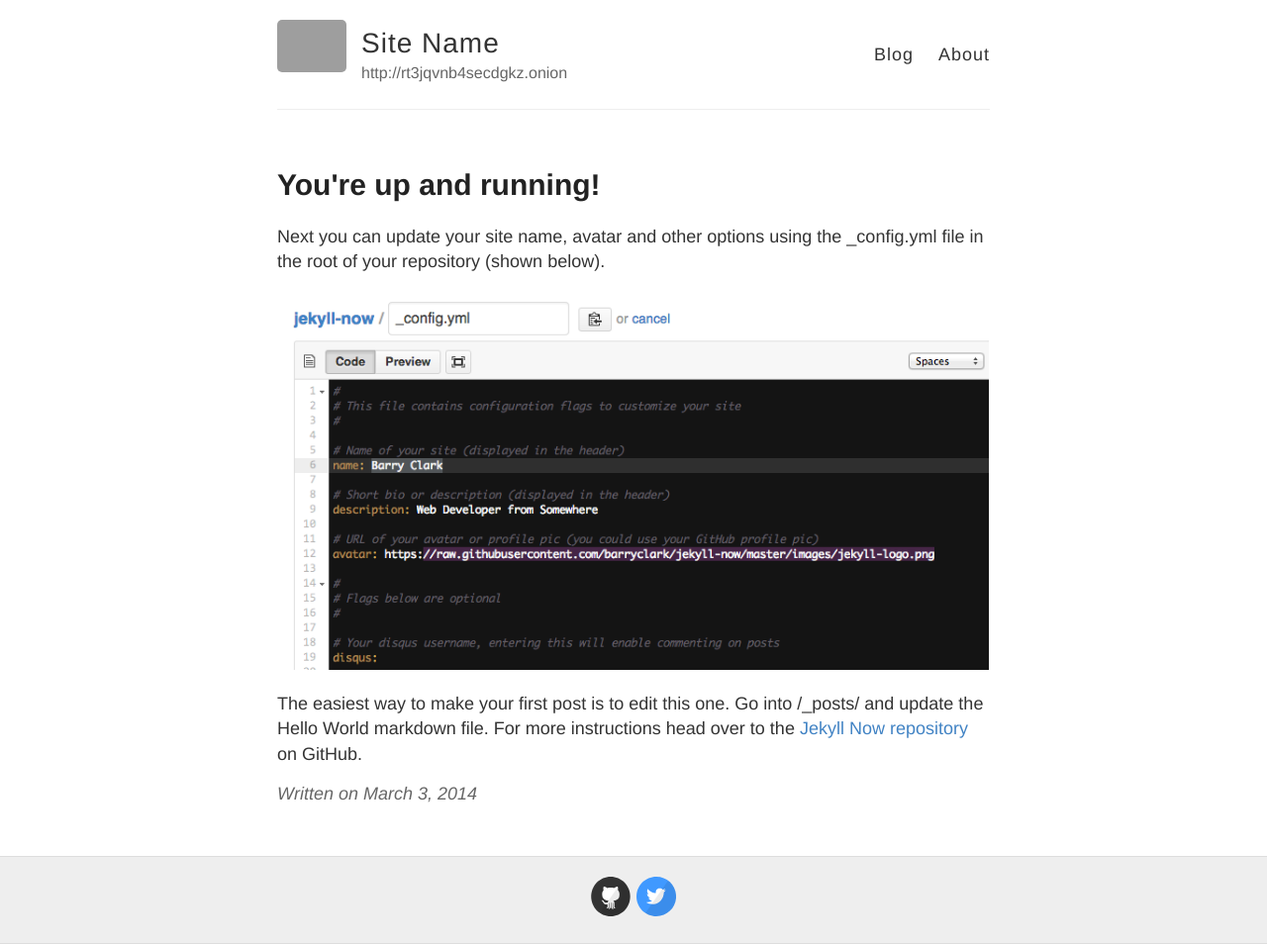
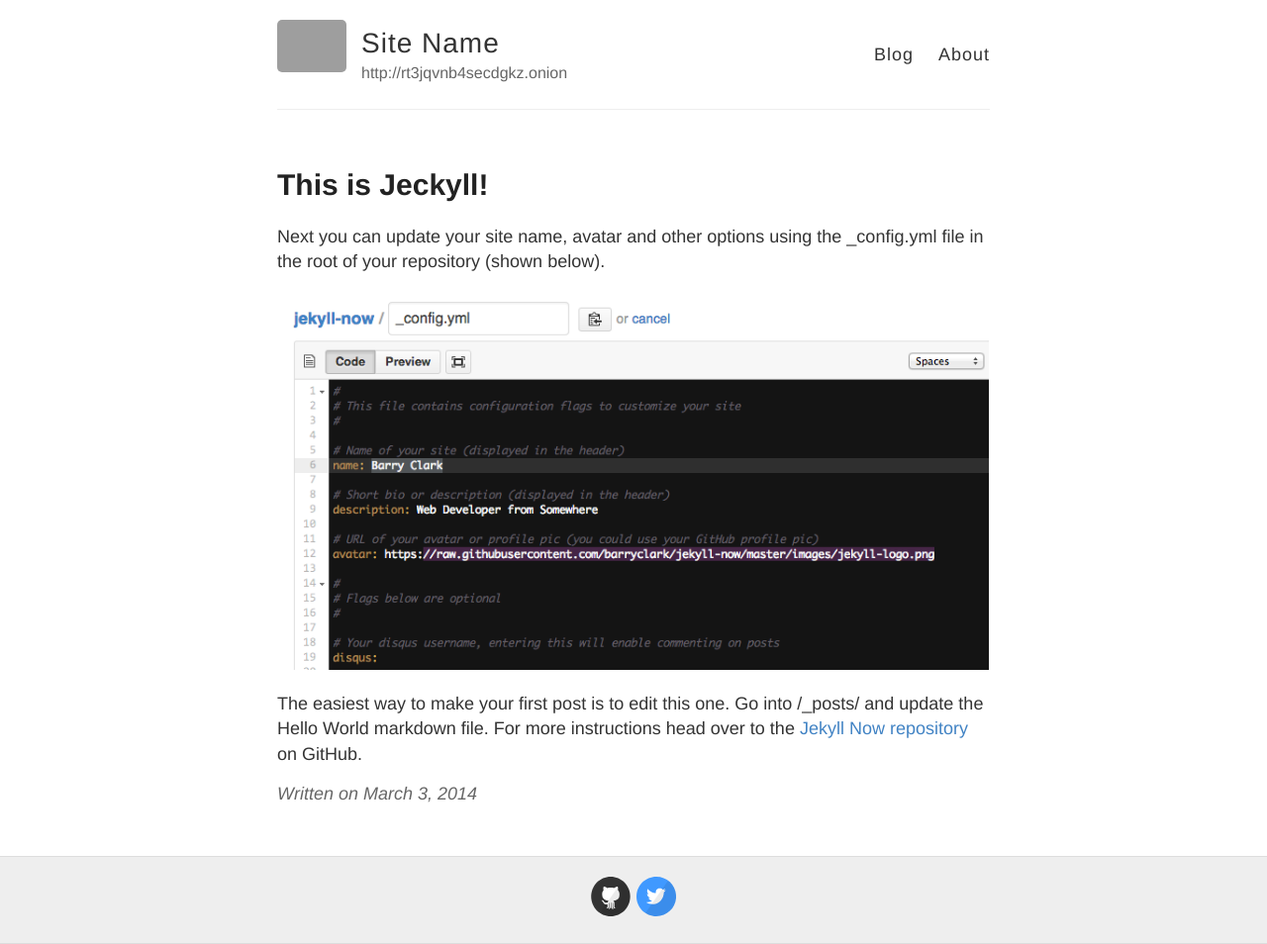
Before and after one commit to DrJekyllandMrHyde/bag, a Jekyll site: the page built from _posts/2014-3-3-Hello-World.md, in a window 1280 px wide. Shown: the whole page at 99% size. Built offline with Jekyll 4.4.1, drawn with Linux system fonts in a browser that asks for light colours; grey boxes are pictures that could not be loaded.

Commit message:
Update 2014-3-3-Hello-World.md

```diff
--- a/_posts/2014-3-3-Hello-World.md
+++ b/_posts/2014-3-3-Hello-World.md
@@ -1,6 +1,6 @@
 ---
 layout: post
-title: You're up and running!
+title: This is Jeckyll!
 ---
 
 Next you can update your site name, avatar and other options using the _config.yml file in the root of your repository (shown below).
```
